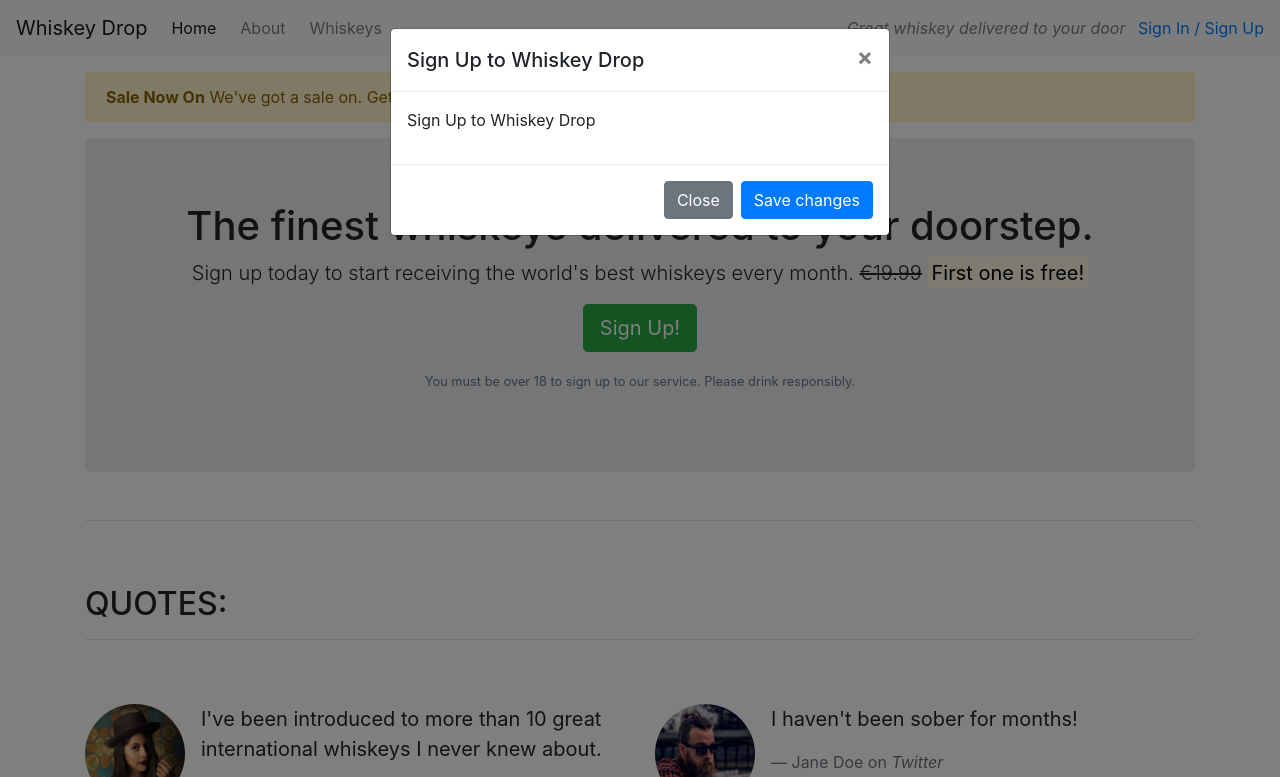
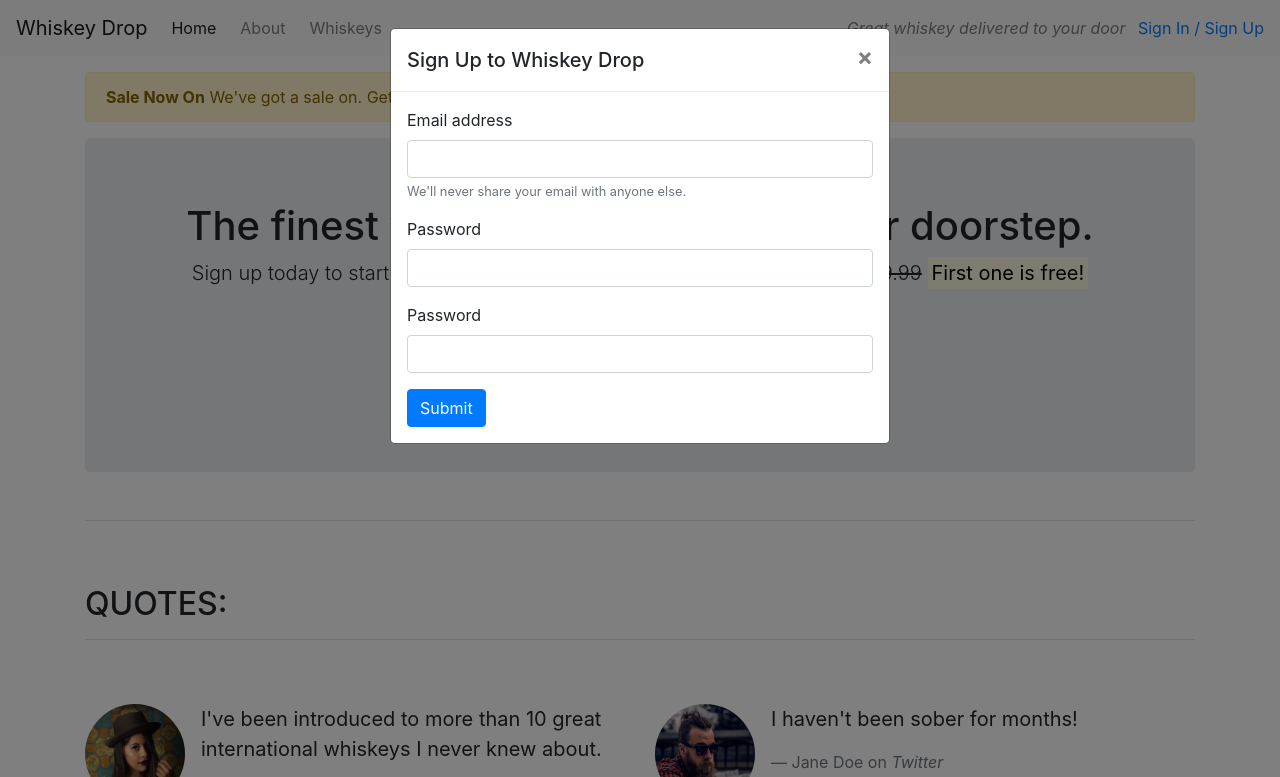
Before and after one commit to lenniep13/Whiskey, a plain HTML site: page index.html in a window 1280 px wide. Both pictures are taken after a click on the button "Sign Up!". Shown: the top 777 px of the page. Drawn offline with nearby package versions, Linux system fonts and the light colour scheme.

Commit message:
forms added

```diff
--- a/index.html
+++ b/index.html
@@ -151,11 +151,23 @@
         </button>
       </div>
       <div class="modal-body">
-        <p>Sign Up to Whiskey Drop</p>
-      </div>
-      <div class="modal-footer">
-        <button type="button" class="btn btn-secondary" data-dismiss="modal">Close</button>
-        <button type="button" class="btn btn-primary">Save changes</button>
+
+        <form>
+  <div class="form-group">
+    <label for="exampleInputEmail1">Email address</label>
+    <input type="email" class="form-control" id="exampleInputEmail1" aria-describedby="emailHelp">
+    <small id="emailHelp" class="form-text text-muted">We'll never share your email with anyone else.</small>
+  </div>
+  <div class="form-group">
+    <label for="exampleInputPassword1">Password</label>
+    <input type="password" class="form-control" id="exampleInputPassword1">
+  </div>
+  <div class="form-group">
+    <label for="exampleInputPassword1">Password</label>
+    <input type="password" class="form-control" id="exampleInputPassword1">
+  </div>
+  <button type="submit" class="btn btn-primary">Submit</button>
+</form>
       </div>
     </div>
   </div>
```
